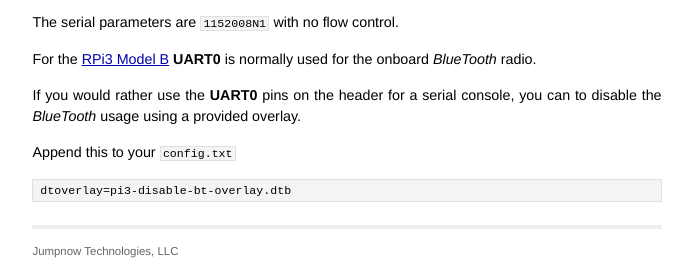
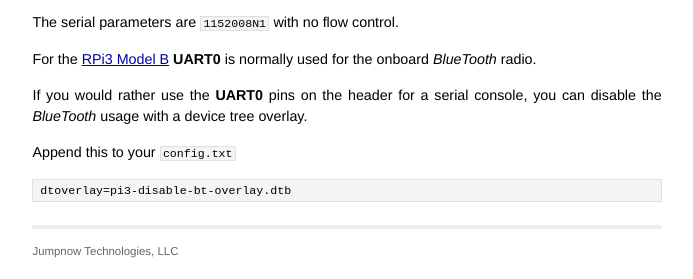
Before and after one commit to jumpnow/jumpnowtek-site, a Jekyll site: the page built from _posts/2016-02-22-RPi-Serial-Console.md, in a window 1280 px wide. Shown: the part 485-764 px from the top of the page, without its empty margins (293-986 px from the left). Built offline with Jekyll 4.4.1, drawn with Linux system fonts in a browser that asks for light colours.

Commit message:
Fix typos in serial console doc

```diff
--- a/_posts/2016-02-22-RPi-Serial-Console.md
+++ b/_posts/2016-02-22-RPi-Serial-Console.md
@@ -27,7 +27,7 @@ The serial parameters are `1152008N1` with no flow control.
 
 For the [RPi3 Model B][rpi3-b] **UART0** is normally used for the onboard *BlueTooth* radio.
 
-If you would rather use the **UART0** pins on the header for a serial console, you can to disable the *BlueTooth* usage using a provided overlay.
+If you would rather use the **UART0** pins on the header for a serial console, you can disable the *BlueTooth* usage with a device tree overlay.
 
 Append this to your `config.txt`
 
```
